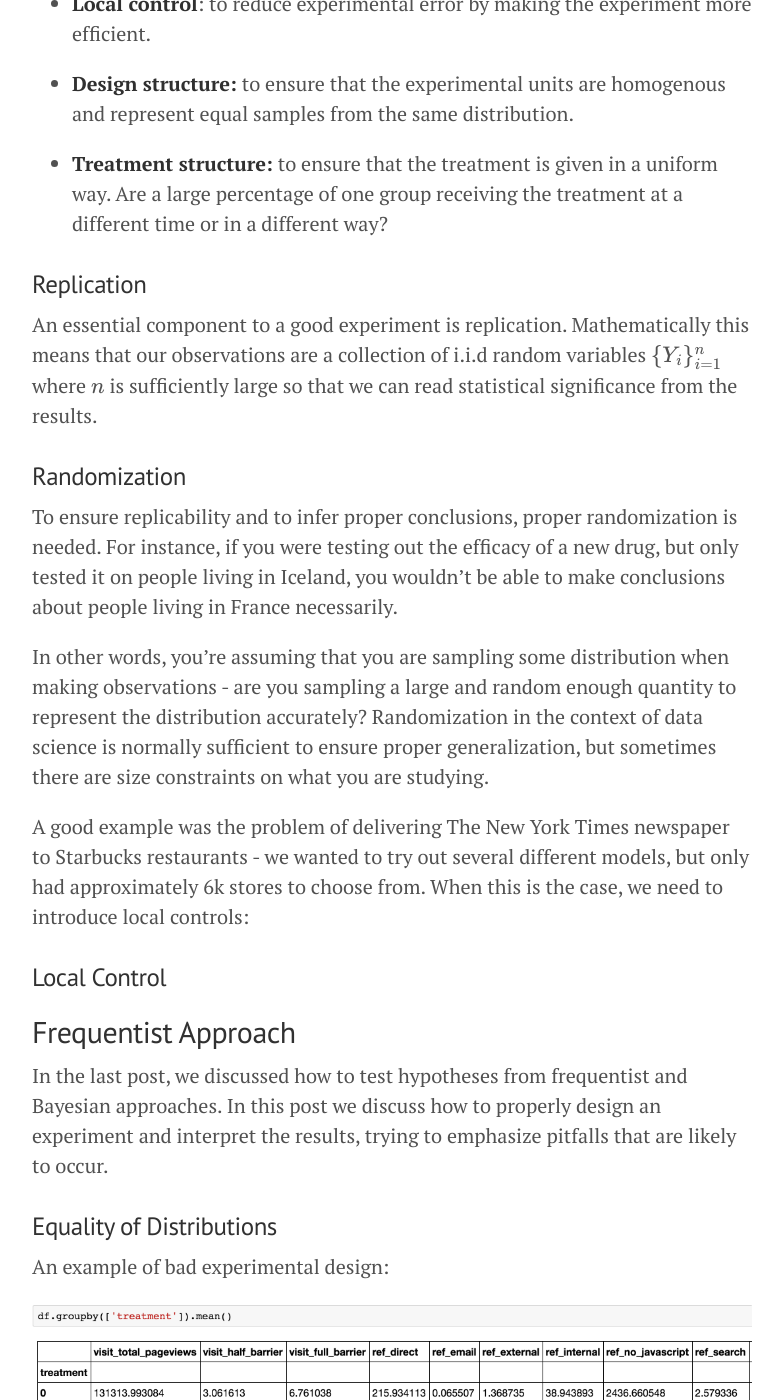
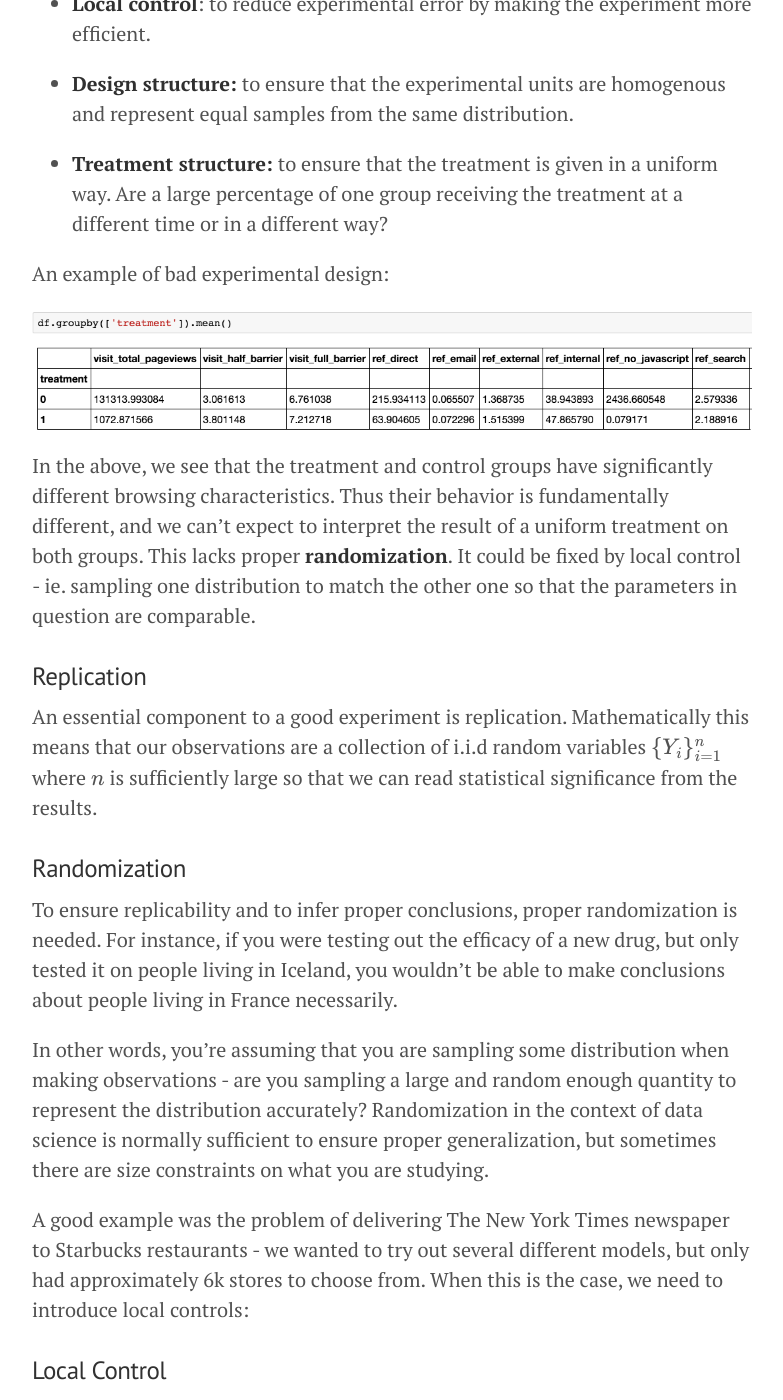
Before and after one commit to doriang102/doriang102.github.io, a Jekyll site: the page built from _posts/2017-06-10-hypothesis-testing-part-2-in-progress.md, in a window 1280 px wide and 1400 px high, scrolled down 465 px. Shown: the whole window, without its empty margins (248-1031 px from the left). Built offline with Jekyll 4.4.1, drawn with Linux system fonts in a browser that asks for light colours; our own code applies the rules of GitHub Pages for plain Markdown files; formulas are drawn with MathJax 3.

Commit message:
Update 2017-06-10-hypothesis-testing-part-2-in-progress.md

```diff
--- a/_posts/2017-06-10-hypothesis-testing-part-2-in-progress.md
+++ b/_posts/2017-06-10-hypothesis-testing-part-2-in-progress.md
@@ -11,6 +11,13 @@
 - **Design structure:** to ensure that the experimental units are homogenous and represent equal samples from the same distribution.
 
 - **Treatment structure:** to ensure that the treatment is given in a uniform way. Are a large percentage of one group receiving the treatment at a different time or in a different way?
+
+An example of bad experimental design:
+
+![](/img/badexp.png?raw=true)
+
+In the above, we see that the treatment and control groups have significantly different browsing characteristics. Thus their behavior is fundamentally different, and we can't expect to interpret the result of a uniform treatment on both groups. This lacks proper **randomization**. It could be fixed by local control - ie. sampling one distribution to match the other one so that the parameters in question are comparable.
+
 
 ### Replication
 
@@ -36,9 +43,7 @@ A good example was the problem of delivering The New York Times newspaper to Sta
 ### Equality of Distributions
 
 
-An example of bad experimental design:
 
-![](/img/badexp.png?raw=true)
 
 
 ### Statistical Power
```
